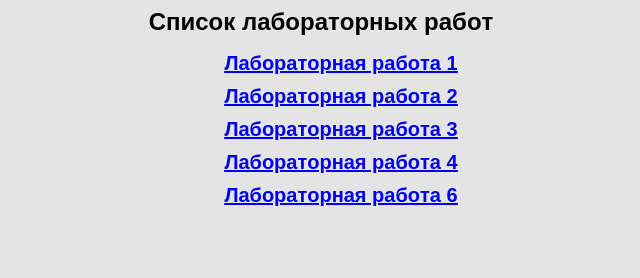
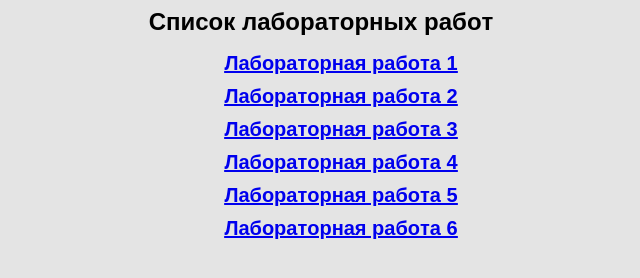
Before and after one commit to LizzardXS/PCG, a plain HTML site: page index.html in a window 1280 px wide. Shown: the whole page, without its empty margins (319-959 px from the left). Drawn offline with Linux system fonts and the light colour scheme.

Commit message:
Update index.html

```diff
--- a/index.html
+++ b/index.html
@@ -26,6 +26,7 @@
 <li class="li2"><span class="s2"><b></b><a href="https://lizzardxs.github.io/PCG/laba2/index.html"><span class="s3"><b>Лабораторная работа 2</b></span></a></span></li>
 <li class="li2"><span class="s2"><b></b><a href="https://lizzardxs.github.io/PCG/laba3/index.html"><span class="s3"><b>Лабораторная работа 3</b></span></a></span></li>
 <li class="li2"><span class="s2"><b></b><a href="https://lizzardxs.github.io/PCG/laba4/index.html"><span class="s3"><b>Лабораторная работа 4</b></span></a></span></li>
+<li class="li2"><span class="s2"><b></b><a href="https://lizzardxs.github.io/PCG/laba5/index.html"><span class="s3"><b>Лабораторная работа 5</b></span></a></span></li>
 <li class="li2"><span class="s2"><b></b><a href="https://lizzardxs.github.io/PCG/laba6/index.html"><span class="s3"><b>Лабораторная работа 6</b></span></a></span></li>
 </ul>
 </body>
```
